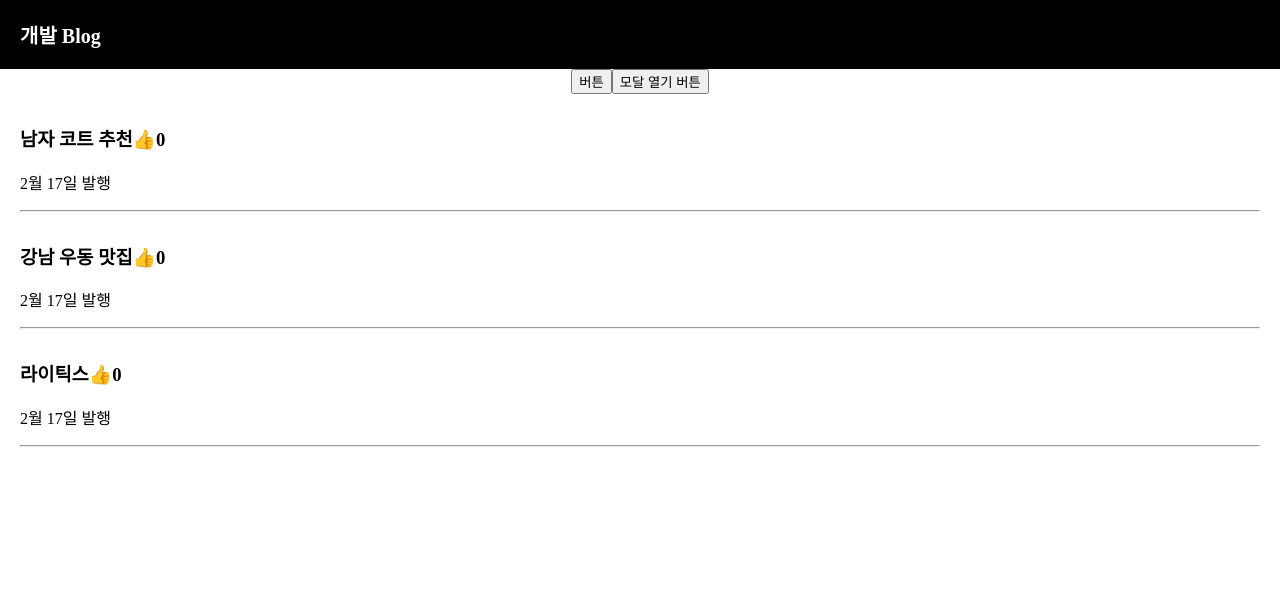
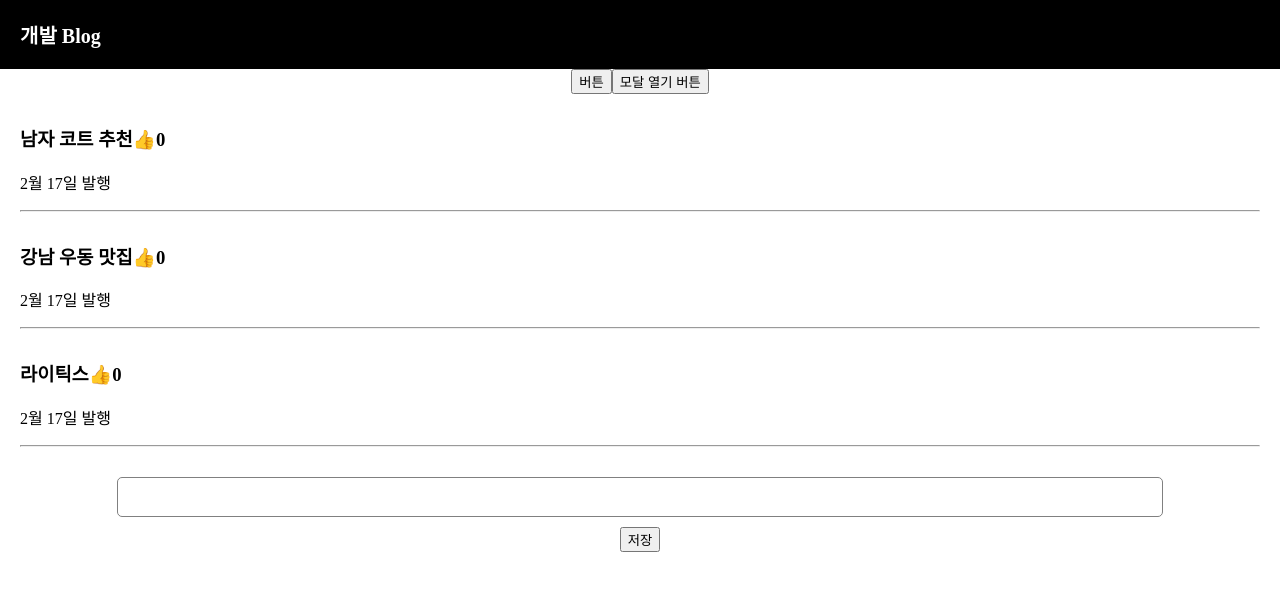
Before and after one commit to lightixxx/coding-apple-blog, a React (Create React App) app: page / in a window 1280 px wide. Shown: the top 590 px of the page. Built offline with nearby package versions, Linux system fonts and the light colour scheme.

Commit message:
🚧 Input 다루기 : 글발행 기능 만들기 학습

```diff
--- a/src/App.css
+++ b/src/App.css
@@ -26,6 +26,24 @@ body {
   margin-top: 20px;
   padding: 20px;
   background: #eee;
+}
+
+.publish {
+  margin: 30px 0;
+}
+
+.publish input {
+  padding: 10px;
+  font-size: 16px;
+  border-radius: 5px;
+  width: 80%;
+  border: 1px solid gray;
+}
+
+.publish button {
+  display: block;
+  margin: auto;
+  margin-top: 10px;
 }
 
 .App-logo {
--- a/src/App.js
+++ b/src/App.js
@@ -28,6 +28,12 @@ function App() {
   function 제목바꾸기() {
     const newArray = [...글제목]
     newArray[0] = '여자 치마 추천'
+    글제목변경(newArray)
+  }
+
+  function 제목추가(title) {
+    const newArray = [...글제목]
+    newArray.unshift(title)
     글제목변경(newArray)
   }
 
@@ -100,6 +106,21 @@ function App() {
           </div>
         )
       })}
+
+      <div className="publish">
+        <input
+          onChange={(e) => {
+            입력값변경(e.target.value)
+          }}
+        />
+        <button
+          onClick={() => {
+            제목추가(입력값)
+          }}
+        >
+          저장
+        </button>
+      </div>
     </div>
   )
 }
```
